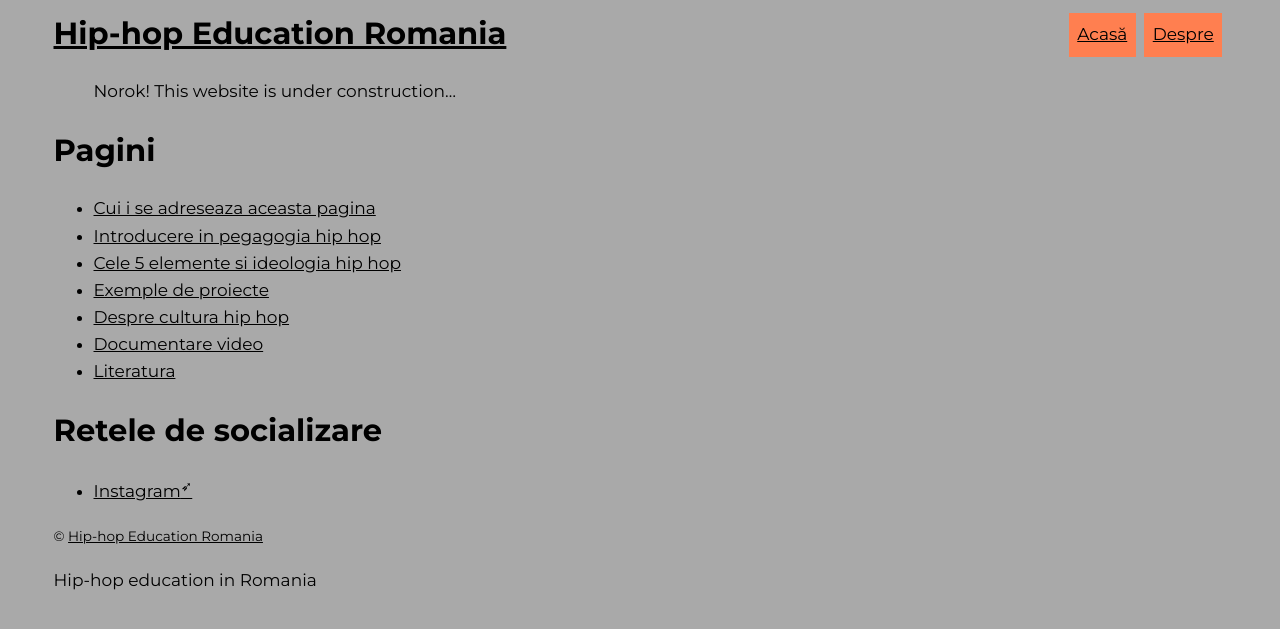
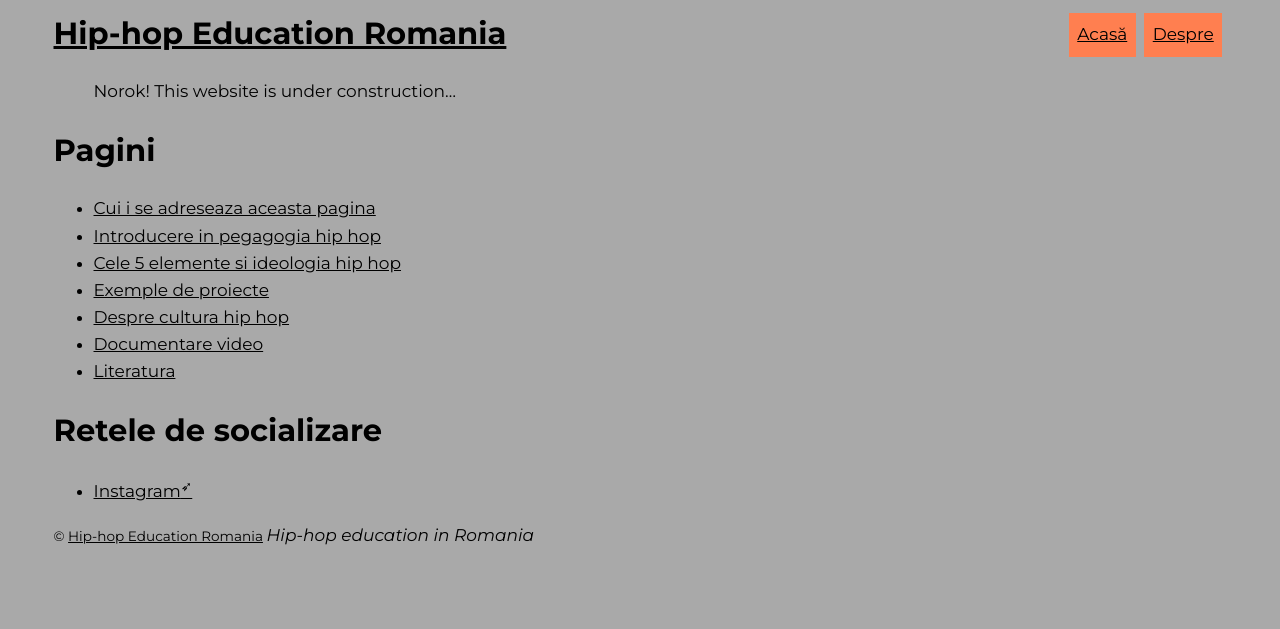
Before and after one commit to hiphopeduro/hiphopeduro.github.io, a Jekyll site: the page built from index.md, in a window 1280 px wide. Shown: the top 629 px of the page. Built offline with Jekyll 4.4.1, drawn with Linux system fonts in a browser that asks for light colours; our own code applies the rules of GitHub Pages for plain Markdown files.

Commit message:
italic footer description

```diff
--- a/_layouts/default.html
+++ b/_layouts/default.html
@@ -43,12 +43,12 @@
 					<small>
 						© <a href="{{ "/" | relative_url }}">{{ site.title | default: site.github.repository_name }}</a>
 					</small>
+					{% if site.description %}
+					<i>
+						{{ site.description }}
+					</i>
+					{% endif %}
 				</p>
-				{% if site.description %}
-				<p>
-					{{ site.description }}
-				</p>
-				{% endif %}
 			</footer>
 			<script src="{{ "/assets/js/index.js" | relative_url }}"></script>
 	</body>
```
